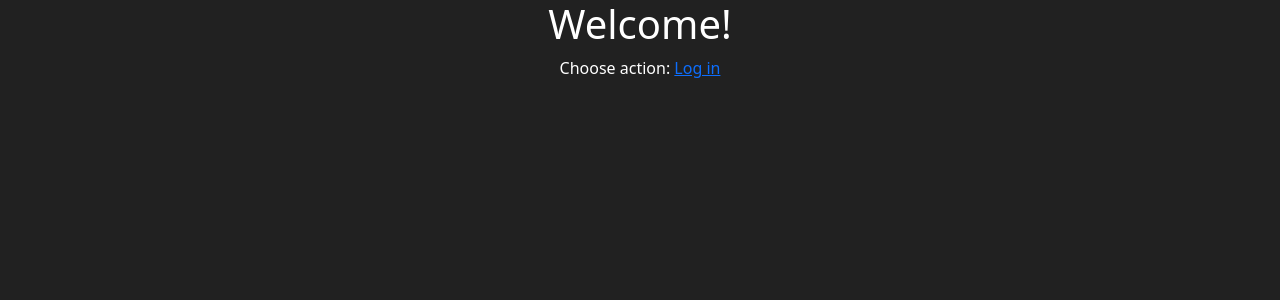
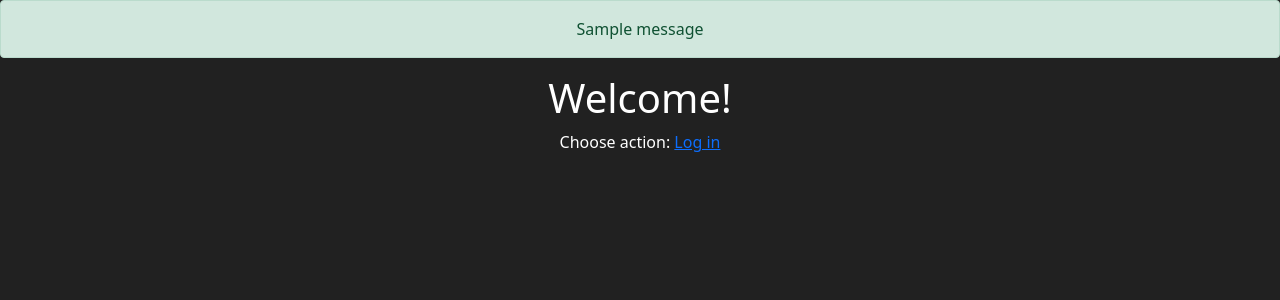
Before and after one commit to wilczu/forestlink, a Django app: page / in a window 1280 px wide. Shown: the top 300 px of the page. Run offline with Django 3.2, Linux system fonts and the light colour scheme; tables that the repository leaves empty hold one stand-in row (values such as "Sample post"); one stand-in notice (Sample message) is shown.

Commit message:
Add displaying message to the main layout.

```diff
--- a/forest/templates/forest/layout.html
+++ b/forest/templates/forest/layout.html
@@ -11,6 +11,18 @@
         <script src="https://cdn.jsdelivr.net/npm/bootstrap@5.0.0-beta1/dist/js/bootstrap.bundle.min.js"></script>
     </header>
     <body>
+        <!--[ Displaying messages ]-->
+        <section>
+          <div class="text-white text-center">
+            {% if messages %}
+              {% for message in messages %}
+                <div class="alert alert-{{ message.tags }}" role="alert">
+                  {{ message }}
+                </div>
+              {% endfor %}
+            {% endif %}
+          </div>
+        </section>
         {% block body %}
         {% endblock %}
     </body>
```
